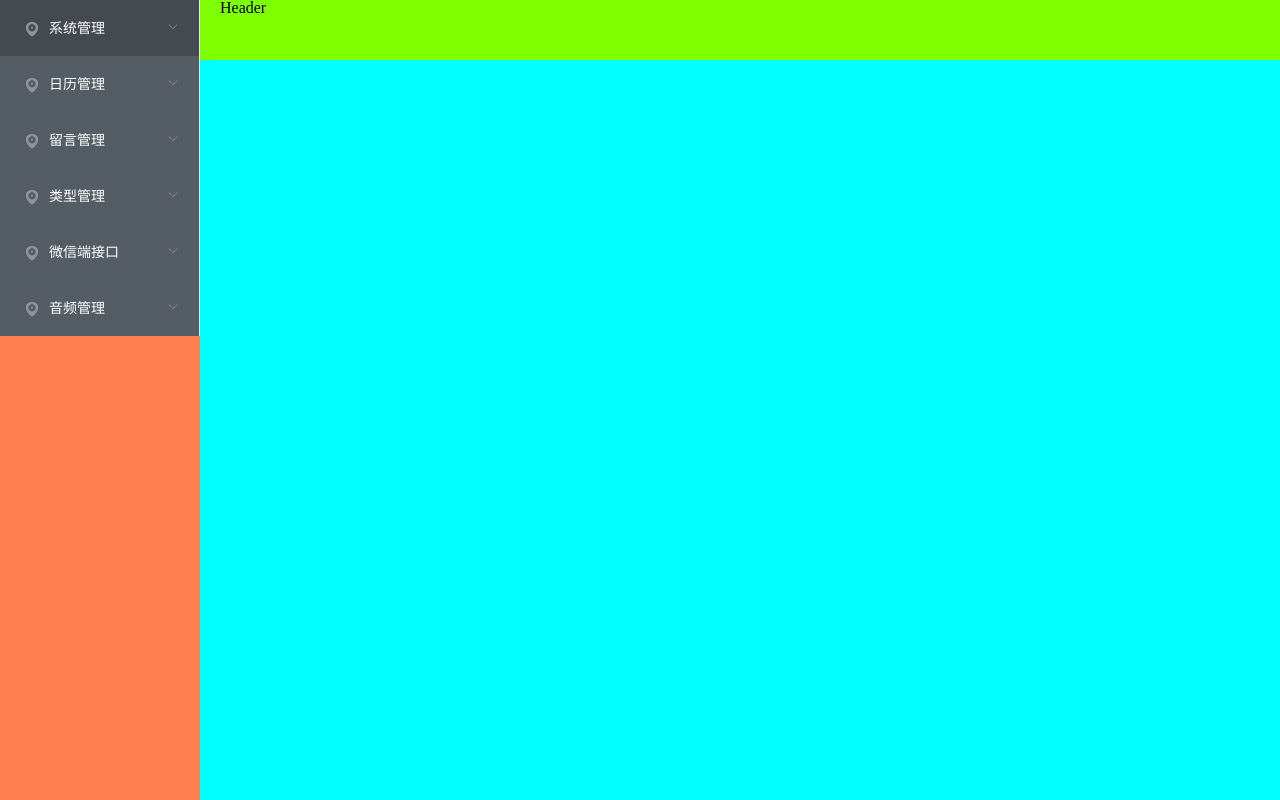
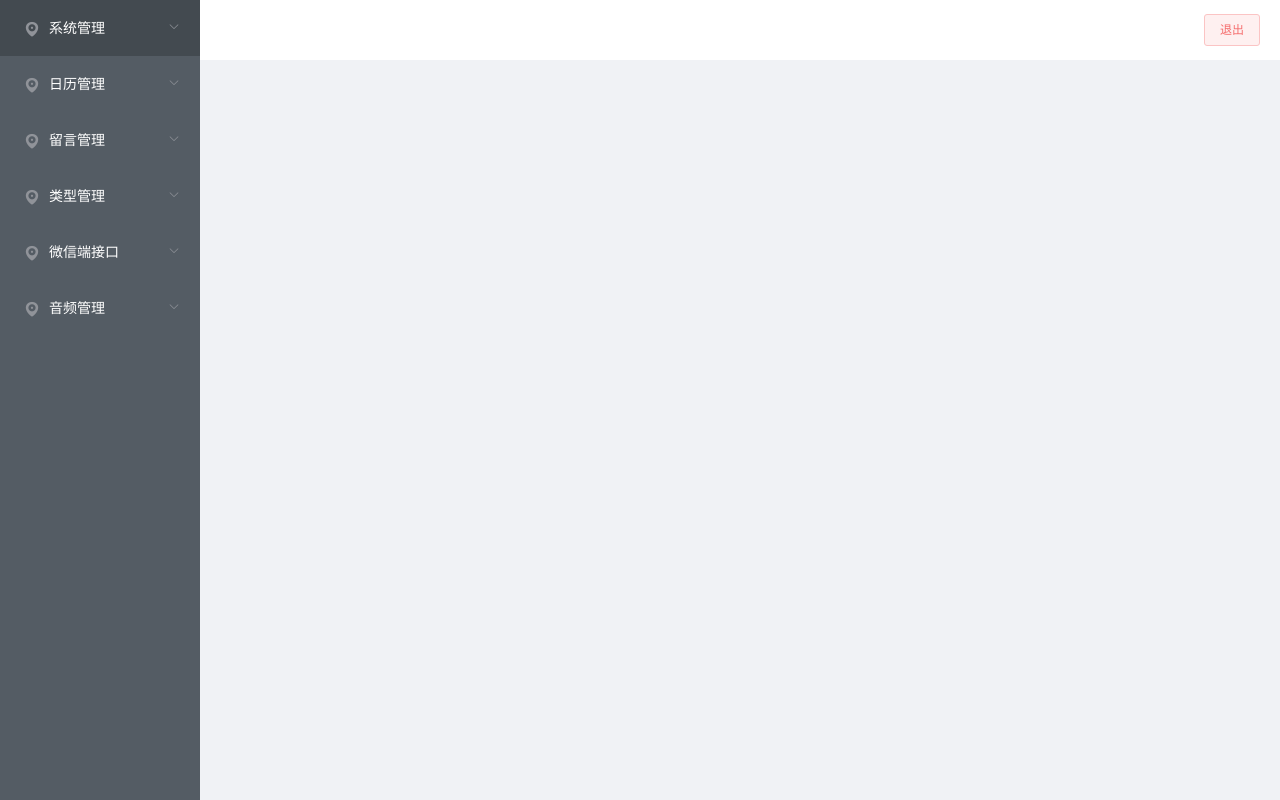
Before and after one commit to kangstart/qianxungu, a Vue app: page /#/home in a window 1280 px wide. Built offline with nearby package versions, Linux system fonts and the light colour scheme.

Commit message:
'周六开头'

```diff
--- a/src/components/system/system.vue
+++ b/src/components/system/permissions.vue
@@ -6,12 +6,12 @@
       <el-table-column
         prop="date"
         label="名称"
-        width="180">
+        >
       </el-table-column>
       <el-table-column
         prop="name"
         label="描述"
-        width="180">
+        >
       </el-table-column>
       <el-table-column
         prop="address"
@@ -20,6 +20,7 @@
     </el-table>
     </div>
 </template>
+
 
 <script>
 export default {
@@ -43,3 +44,22 @@ export default {
       }
 }
 </script>
+
+<style lang="scss" scoped>
+  .el-table tr{
+    display: flex;
+    // justify-content: center;
+    align-items: center;
+    &>td{
+      &:nth-child(1){
+        flex: 1
+      }
+      &:nth-child(2){
+        flex: 1
+      }
+      &:nth-child(3){
+        flex: 3
+      }
+    }
+  }
+</style>
--- a/src/router.js
+++ b/src/router.js
@@ -13,8 +13,8 @@ export default new Router({
       name: 'home',
       component: () => import(/* webpackChunkName: "home" */ './views/Home'),
       children:[
-        {path:'system',name:'system',
-        component:()=>import(/* webpackChunkName:'system' */ '@/components/system/system')},
+        {path:'permission',name:'permission',
+        component:()=>import(/* webpackChunkName:'system' */ '@/components/system/permissions')},
         {path:'date',name:'date',
         component:()=>import(/* webpackChunkName:'date' */ '@/components/date/date')},
         {path:'message',name:'message',
--- a/src/views/Home.vue
+++ b/src/views/Home.vue
@@ -23,7 +23,9 @@
         </el-menu>
       </el-aside>
       <el-container>
-        <el-header>Header</el-header>
+        <el-header>
+          <el-button type="danger" plain size="small">退出</el-button>
+        </el-header>
         <el-main>
           <router-view></router-view>
         </el-main>
@@ -81,10 +83,13 @@
     .el-container{
       height: 100%;
       .el-header{
-        background-color: chartreuse;
+        display:flex;
+        justify-content:flex-end;
+        align-items:center;
+
       }
       .el-aside{
-        background-color: coral;
+        background-color: #545C64;
         &::-webkit-scrollbar{
           display: none;
         }
@@ -97,8 +102,11 @@
           min-width: 0;
         }
       }
+      .el-menu {
+        border:none;
+      }
       .el-main{
-        background-color: aqua;
+        background-color: #F0F2F5;
       }
     }
   }
```
